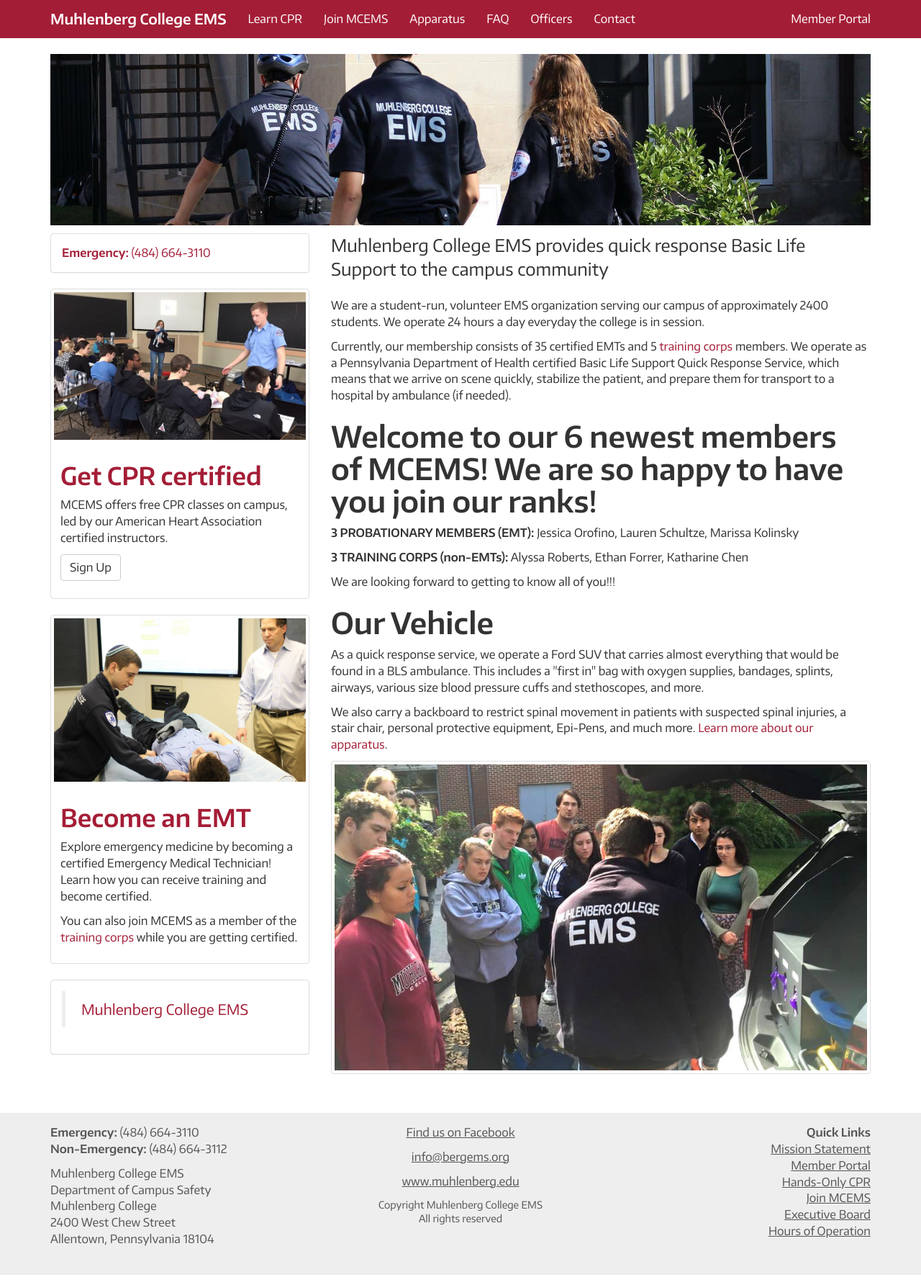
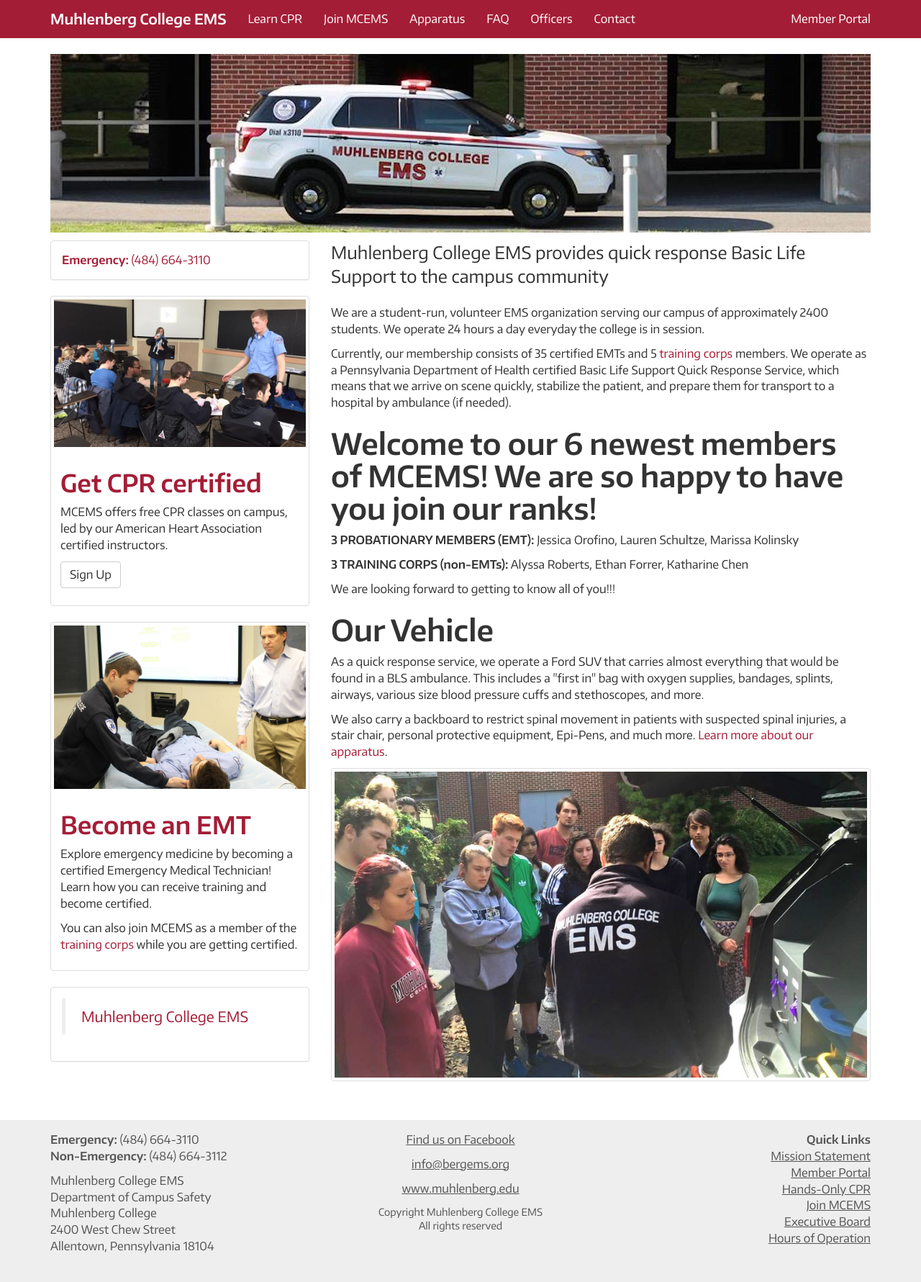
Before and after one commit to MCEMS/www, a Jekyll site: the page built from index.html, in a window 1280 px wide. Shown: the whole page at 72% size. Built offline with Jekyll 4.4.1, drawn with Linux system fonts in a browser that asks for light colours; nearby versions of some CDN libraries.

Commit message:
Update default.html

```diff
--- a/_layouts/default.html
+++ b/_layouts/default.html
@@ -52,7 +52,7 @@
     <div class="container">
       <div class="row hidden-sm hidden-xs">
         <div class="col-sm-12">
-          <p><img class="banner" src="/assets/images/backs.jpg"></p>
+          <p><img class="banner" src="/assets/images/QRS_LSC.jpg"></p>
         </div>
       </div>
       {{ content }}
```
